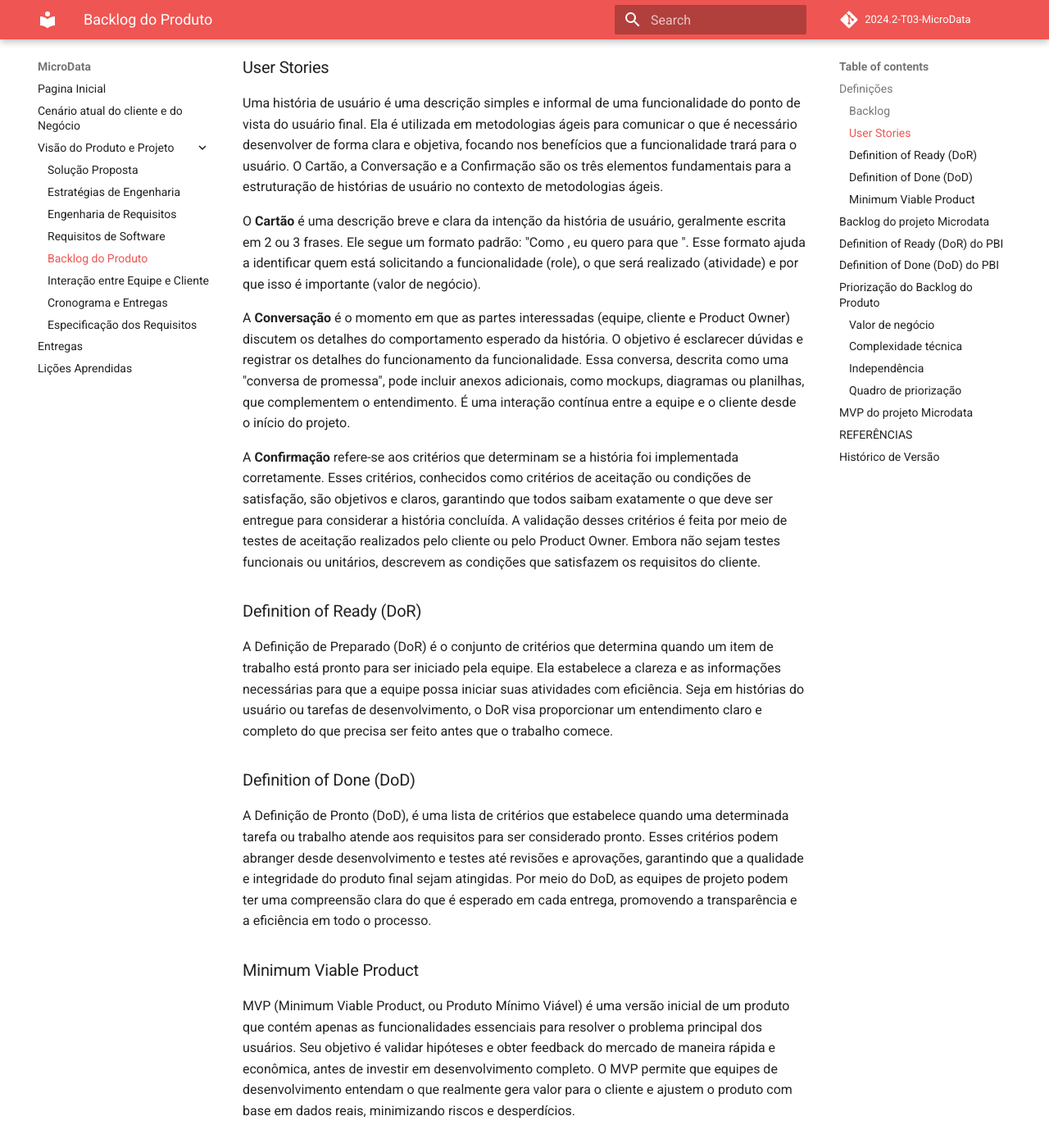
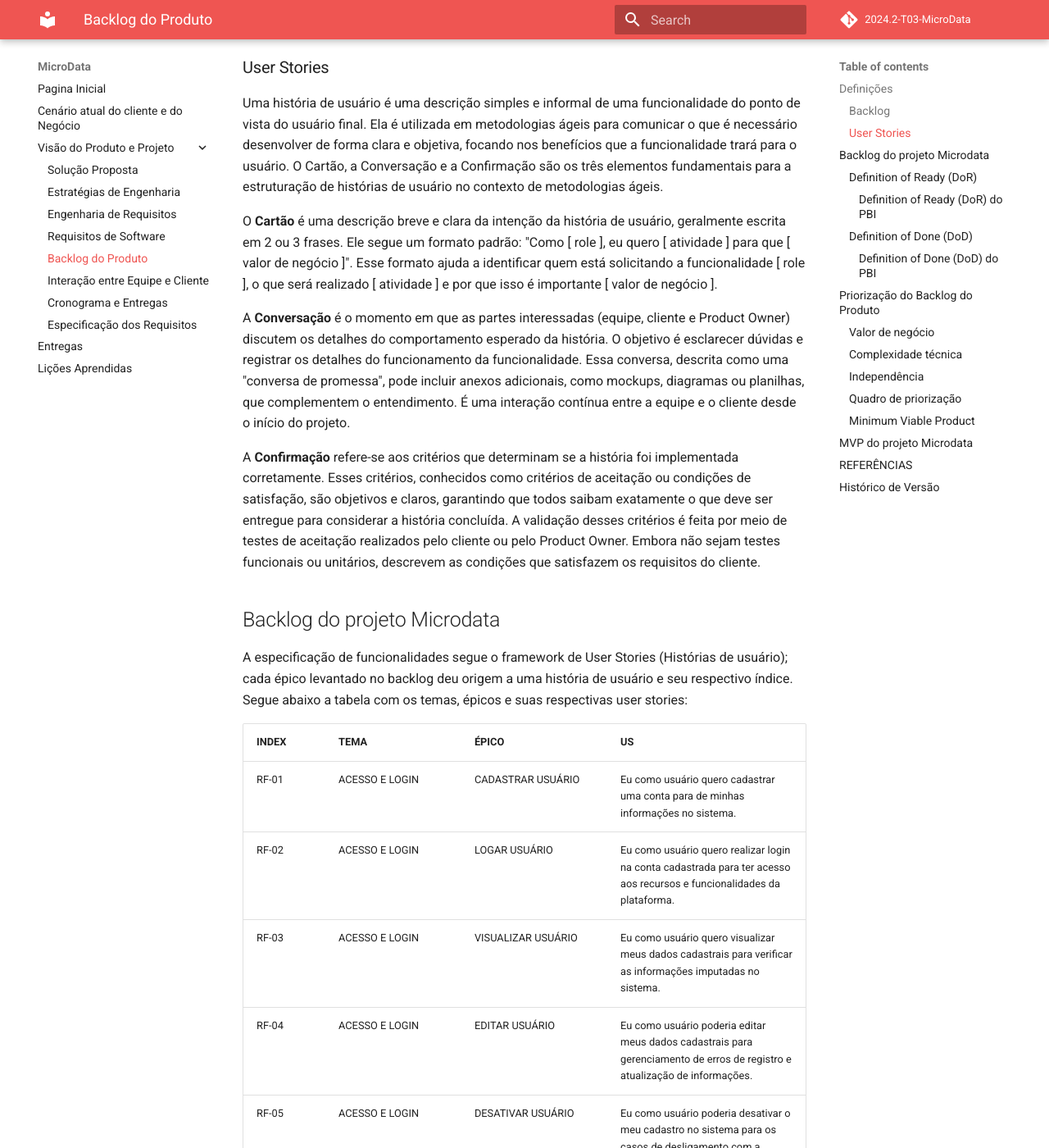
Before and after one commit to storch7/2024.2-T03-MicroData, an MkDocs documentation site: the page built from docs/visao_produto_projeto/backlog_produto.md, in a window 1280 px wide and 1400 px high, scrolled down 488 px. Shown: the whole window at 82% size. Built offline with MkDocs 1.6.1 and Material for MkDocs 9.7.7, drawn with Linux system fonts in a browser that asks for light colours; comment, search, counter and statistics services are not loaded; some of the changed text lies outside the part shown.

Commit message:
Adicionando pequenos correções

```diff
--- a/docs/visao_produto_projeto/backlog_produto.md
+++ b/docs/visao_produto_projeto/backlog_produto.md
@@ -1,6 +1,7 @@
 # BACKLOG DO PRODUTO
 
 ## Definições
+
 ### Backlog
 O Backlog do Produto é uma lista ordenada de tudo o que é necessário para o desenvolvimento de um produto. Ele serve como a única fonte de trabalho autorizada para a equipe Scrum e é constantemente atualizado pelo Product Owner para refletir as necessidades, mudanças e prioridades do produto. Os itens mais importantes e de maior valor para o cliente são posicionados no topo, enquanto os menos urgentes ficam na parte inferior.
 
@@ -9,21 +10,11 @@
 ### User Stories
 Uma história de usuário é uma descrição simples e informal de uma funcionalidade do ponto de vista do usuário final. Ela é utilizada em metodologias ágeis para comunicar o que é necessário desenvolver de forma clara e objetiva, focando nos benefícios que a funcionalidade trará para o usuário. O Cartão, a Conversação e a Confirmação são os três elementos fundamentais para a estruturação de histórias de usuário no contexto de metodologias ágeis.
 
-O **Cartão** é uma descrição breve e clara da intenção da história de usuário, geralmente escrita em 2 ou 3 frases. Ele segue um formato padrão: "Como <role>, eu quero <atividade> para que <valor de negócio>". Esse formato ajuda a identificar quem está solicitando a funcionalidade (role), o que será realizado (atividade) e por que isso é importante (valor de negócio).
+O **Cartão** é uma descrição breve e clara da intenção da história de usuário, geralmente escrita em 2 ou 3 frases. Ele segue um formato padrão: "Como [ role ], eu quero [ atividade ] para que [ valor de negócio ]". Esse formato ajuda a identificar quem está solicitando a funcionalidade [ role ], o que será realizado [ atividade ] e por que isso é importante [ valor de negócio ].
 
 A **Conversação** é o momento em que as partes interessadas (equipe, cliente e Product Owner) discutem os detalhes do comportamento esperado da história. O objetivo é esclarecer dúvidas e registrar os detalhes do funcionamento da funcionalidade. Essa conversa, descrita como uma "conversa de promessa", pode incluir anexos adicionais, como mockups, diagramas ou planilhas, que complementem o entendimento. É uma interação contínua entre a equipe e o cliente desde o início do projeto.
 
 A **Confirmação** refere-se aos critérios que determinam se a história foi implementada corretamente. Esses critérios, conhecidos como critérios de aceitação ou condições de satisfação, são objetivos e claros, garantindo que todos saibam exatamente o que deve ser entregue para considerar a história concluída. A validação desses critérios é feita por meio de testes de aceitação realizados pelo cliente ou pelo Product Owner. Embora não sejam testes funcionais ou unitários, descrevem as condições que satisfazem os requisitos do cliente.
-
-### Definition of Ready (DoR)
-A Definição de Preparado (DoR) é o conjunto de critérios que determina quando um item de trabalho está pronto para ser iniciado pela equipe. Ela estabelece a clareza e as informações necessárias para que a equipe possa iniciar suas atividades com eficiência. Seja em histórias do usuário ou tarefas de desenvolvimento, o DoR visa proporcionar um entendimento claro e completo do que precisa ser feito antes que o trabalho comece.
-
-
-### Definition of Done (DoD)
-A Definição de Pronto (DoD), é uma lista de critérios que estabelece quando uma determinada tarefa ou trabalho atende aos requisitos para ser considerado pronto. Esses critérios podem abranger desde desenvolvimento e testes até revisões e aprovações, garantindo que a qualidade e integridade do produto final sejam atingidas. Por meio do DoD, as equipes de projeto podem ter uma compreensão clara do que é esperado em cada entrega, promovendo a transparência e a eficiência em todo o processo.
-
-### Minimum Viable Product
-MVP (Minimum Viable Product, ou Produto Mínimo Viável) é uma versão inicial de um produto que contém apenas as funcionalidades essenciais para resolver o problema principal dos usuários. Seu objetivo é validar hipóteses e obter feedback do mercado de maneira rápida e econômica, antes de investir em desenvolvimento completo. O MVP permite que equipes de desenvolvimento entendam o que realmente gera valor para o cliente e ajustem o produto com base em dados reais, minimizando riscos e desperdícios.
 
 ## Backlog do projeto Microdata
 A especificação de funcionalidades segue o framework de User Stories (Histórias de usuário); cada épico levantado no backlog deu origem a uma história de usuário e seu respectivo índice. Segue abaixo a tabela com os temas, épicos e suas respectivas user stories:
```
Also changed, not shown: other parts of docs/visao_produto_projeto/backlog_produto.md (+14 -4 lines).
